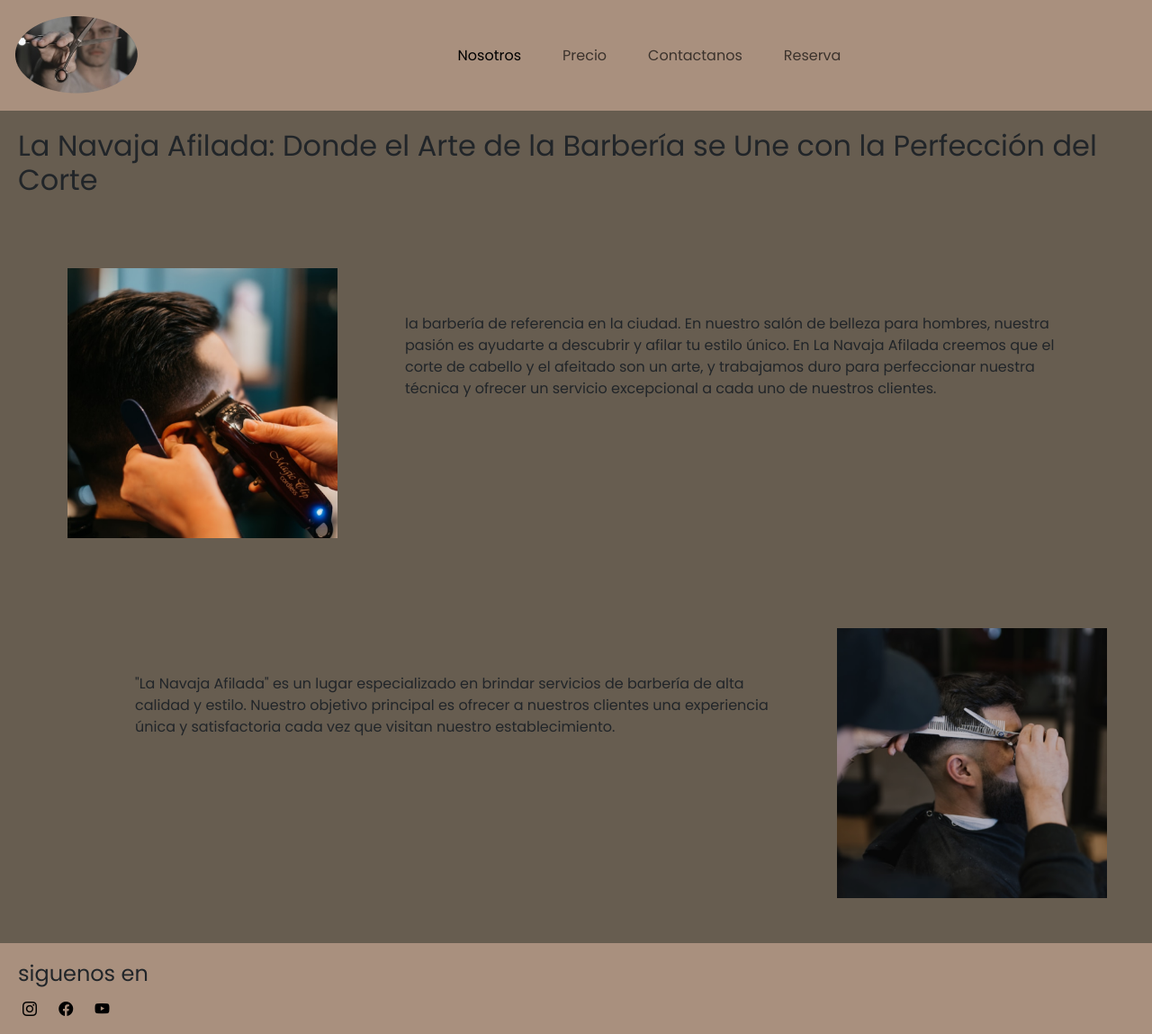
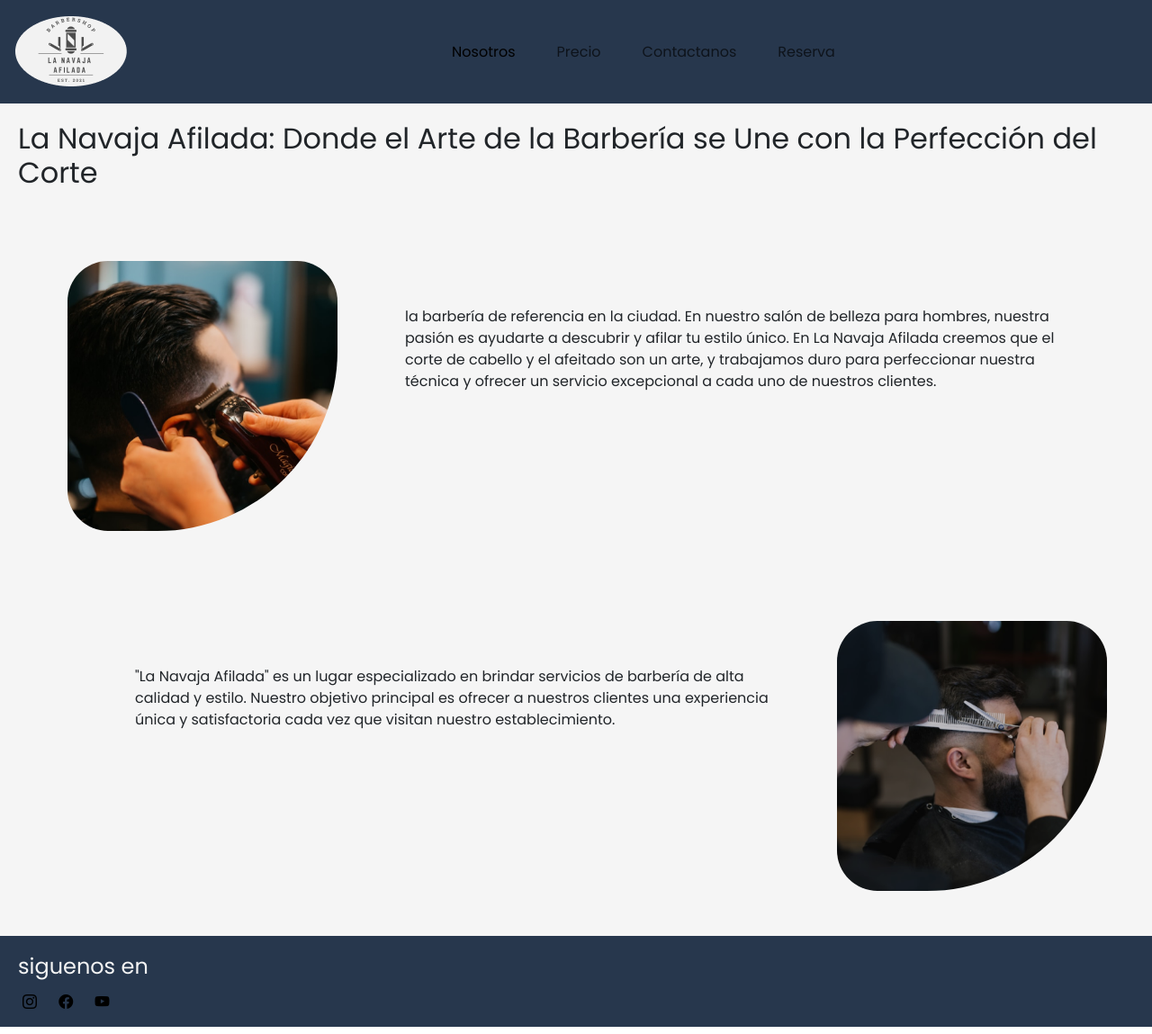
Before and after one commit to SantiagoPerez48/entrega_2, a plain HTML site: page index.html in a window 1280 px wide. Shown: the whole page at 90% size. Drawn offline with nearby package versions, Linux system fonts and the light colour scheme.

Commit message:
entrega_2

```diff
--- a/css/styles.css
+++ b/css/styles.css
@@ -19,7 +19,7 @@ body{
 
 header{
     grid-area: header;
-    background-color: #A9907E;
+    background-color: #27374D;
     padding: 5px;
 }
 
@@ -49,11 +49,14 @@ header nav ul li a{
     background-color: #A9907E;
 }
 
+
 /* termina el header*/
 main{
     grid-area: main;
-    background-color: #675D50;
+    background-color: whitesmoke;
+
 }
+
 
 main h3{
     padding: 10px;
@@ -68,7 +71,12 @@ main h3{
     justify-content: center;
     padding: 20px;
 }
+.redondeo{
+    border-radius: 45px 45px 200px 45px;
+    -webkit-border-radius: 45px 45px 200px 45px;
+    -moz-border-radius: 45px 45px 200px 45px;
 
+}
 .pdeimg, .tamaño{
     display: flex;
     justify-content: center;
@@ -104,10 +112,11 @@ footer{
     grid-area: footer;
     height: 100%;
     padding: 15px;
-    background-color: #A9907E;
+    background-color: #27374D;
 }
 
 footer h4{
+    color: whitesmoke;
     padding: 5px;
 }
 footer section a{
@@ -116,7 +125,7 @@ footer section a{
     margin: 10px;
 }
 
-@media (min-width:480px) and (max-width:599px) {
+@media (min-width:320px) and (max-width:599px) {
     .pdeimg, .pdeimg2{
         display: flex;
         flex-direction: column;
@@ -124,7 +133,7 @@ footer section a{
     }
 }
 
-@media (min-width:480px) and (max-width:599px){
+@media (min-width:320px) and (max-width:599px){
     .tamaño, .tamaño2, .titulo{
         display: flex;
         flex-direction: column;
@@ -132,7 +141,7 @@ footer section a{
     }
 }
 
-@media (min-width:480px) and (max-width:599px){
+@media (min-width:320px) and (max-width:599px){
     .iframe{
         width: 300px;
     }
--- a/index.html
+++ b/index.html
@@ -14,7 +14,7 @@
     <header>
         <nav class="navbar navbar-expand-lg">
             <div class="container-fluid">
-            <a class="navbar-brand" href="./index.html"><img src="./img/logo.png" alt=""></a>
+            <a class="navbar-brand" href="./index.html"><img src="./img/Ellipse 3.png" alt=""></a>
             <button class="navbar-toggler" type="button" data-bs-toggle="collapse" data-bs-target="#navbarSupportedContent" aria-controls="navbarSupportedContent" aria-expanded="false" aria-label="Toggle navigation">
                 <span class="navbar-toggler-icon"></span>
             </button>
@@ -48,7 +48,7 @@
 
                 <div class="pdeimg">
 
-                <img src="./img/imagen1.png" height=" 300px  alt=">
+                <img class="redondeo" src="./img/imagen1.png" height=" 300px  alt=">
 
                     <div>
                         <p class="tamaño">la barbería de referencia en la ciudad. En nuestro salón de belleza para hombres, nuestra pasión es ayudarte a descubrir y afilar tu estilo único. En La Navaja Afilada creemos que el corte de cabello y el afeitado son un arte, y trabajamos duro para perfeccionar nuestra técnica y ofrecer un servicio excepcional a cada uno de nuestros clientes.</p>
@@ -63,7 +63,7 @@
                     <p class="tamaño2">"La Navaja Afilada" es un lugar especializado en brindar servicios de barbería de alta calidad y estilo. Nuestro objetivo principal es ofrecer a nuestros clientes una experiencia única y satisfactoria cada vez que visitan nuestro establecimiento.</p>
                 </div>
 
-                    <img   src="./img/imagen2.png"height=" 300px  alt=">
+                    <img  class="redondeo"  src="./img/imagen2.png"height=" 300px  alt=">
 
         </div>
 
```
Also changed, not shown: pages/Contactanos.html (+2 -2 lines), pages/Nosotros.html (+3 -3 lines), pages/Precio.html (+3 -3 lines), pages/Reserva.html (+3 -3 lines), img/Ellipse 3.png (added), img/imagen7.jpg (added).
